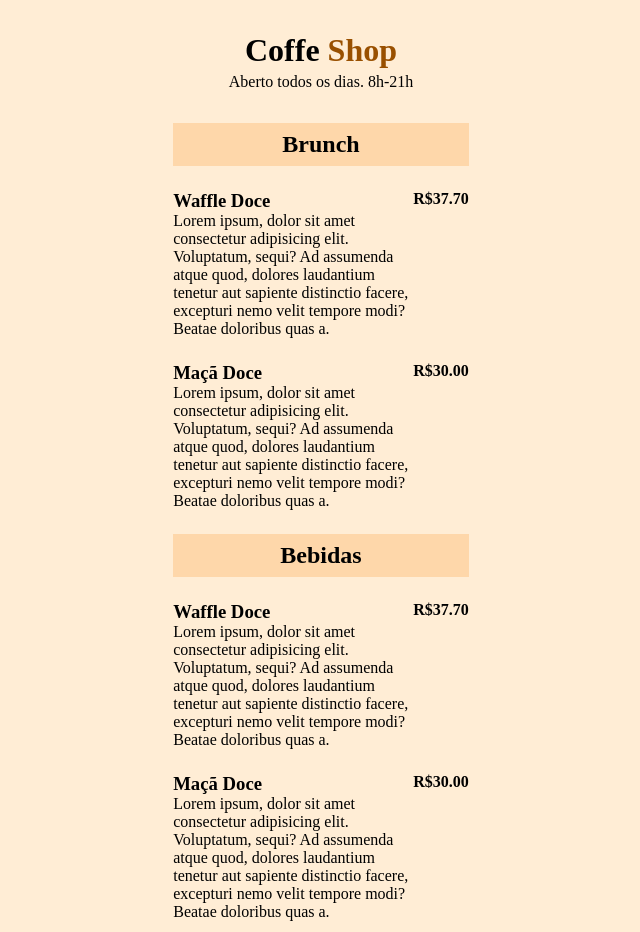
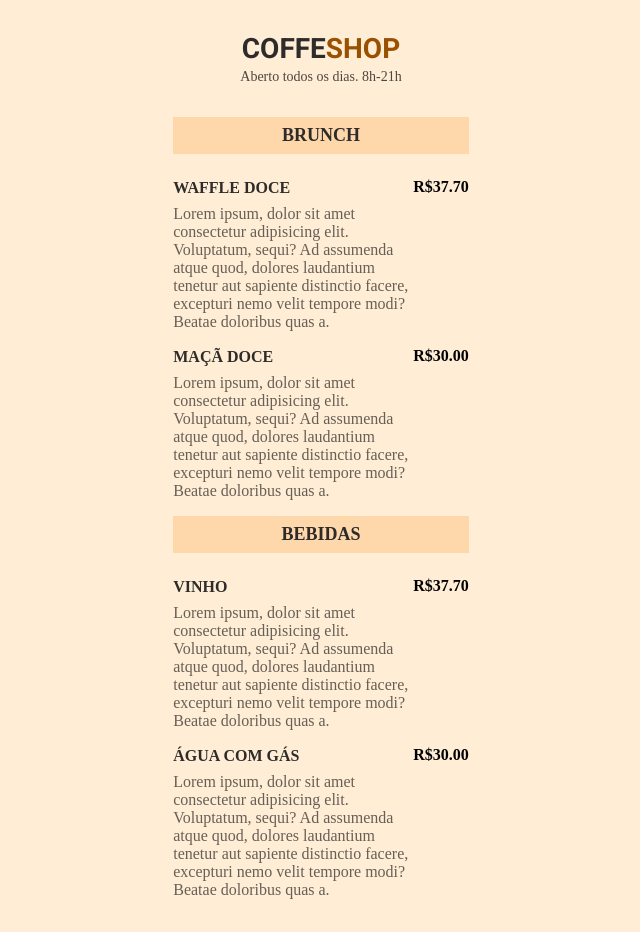
Before and after one commit to gabrieldasneves/CoffeShop, a plain HTML site: page index.html in a window 1280 px wide. Shown: the whole page, without its empty margins (319-959 px from the left). Drawn offline with Linux system fonts and the light colour scheme.

Commit message:
Finishing css

```diff
--- a/index.html
+++ b/index.html
@@ -4,13 +4,16 @@
     <meta charset="UTF-8">
     <meta http-equiv="X-UA-Compatible" content="IE=edge">
     <meta name="viewport" content="width=device-width, initial-scale=1.0">
+    <link rel="preconnect" href="https://fonts.googleapis.com">
+    <link rel="preconnect" href="https://fonts.gstatic.com" crossorigin>
+    <link href="https://fonts.googleapis.com/css2?family=Roboto:wght@700&display=swap" rel="stylesheet">
     <link rel="stylesheet" href="style.css">
     <title>CoffeShop</title>
 </head>
 <body>
 
     <header>
-    <h1>Coffe <span>Shop</span></h1>
+    <h1>Coffe<span>Shop</span></h1>
     <p>Aberto todos os dias. 8h-21h</p>
     </header>
 
@@ -48,7 +51,7 @@
         <ul>
             <li>
                 <div class="details">
-                    <h3 >Waffle Doce</h3>
+                    <h3 >Vinho</h3>
                     <p class="description">Lorem ipsum, dolor sit amet consectetur adipisicing elit.
                          Voluptatum, sequi? Ad assumenda atque quod, dolores laudantium
                          tenetur aut sapiente distinctio facere, excepturi nemo velit
@@ -60,7 +63,7 @@
             </li>
             <li>
                 <div class="details">
-                    <h3 >Maçã Doce</h3>
+                    <h3>Água com gás</h3>
                     <p class="description">Lorem ipsum, dolor sit amet consectetur adipisicing elit.
                          Voluptatum, sequi? Ad assumenda atque quod, dolores laudantium
                          tenetur aut sapiente distinctio facere, excepturi nemo velit
--- a/style.css
+++ b/style.css
@@ -16,9 +16,21 @@ ul{
     list-style: none;
 }
 
+h1,h2,h3, .price{
+    font-family: 'Roboto Serif', serif;
+    text-transform: uppercase;
+    color: #2d2c2a;
+}
+
 header{
     padding: 32px 0;
     text-align: center;
+}
+
+header p{
+    color: rgba(0, 0, 0, 0.7);
+    font-size: 14px;
+    line-height: 16px;
 }
 
 header, section{
@@ -28,6 +40,9 @@ header, section{
 
 header h1{
     margin-bottom: 4px;
+    font-family: 'Roboto', sans-serif;
+    font-size: 28px;
+    line-height: 33px;
 }
 
 header h1 span{
@@ -43,6 +58,7 @@ section h2{
     padding: 8px 16px;
     text-align: center;
     margin-bottom: 24px;
+    font-size: 18px;
 }
 
 ul li{
@@ -56,6 +72,12 @@ li .details{
 
 }
 
-.details {
+.details h3{
     margin-bottom: 8px;
+    font-size: 16px;
+    line-height: 19px;
 }
+
+.details p{
+    color: rgba(0, 0, 0, 0.6);
+}
```
